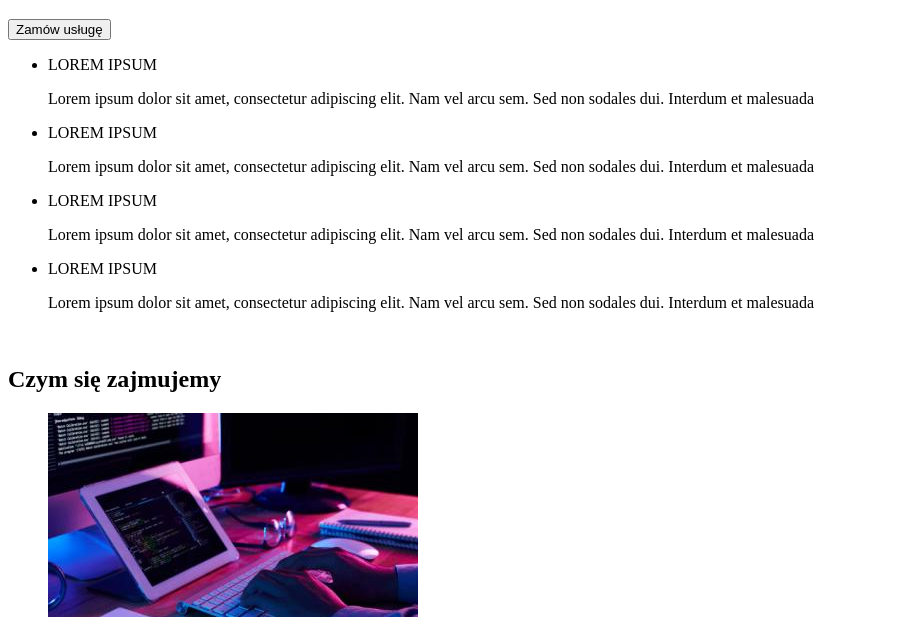
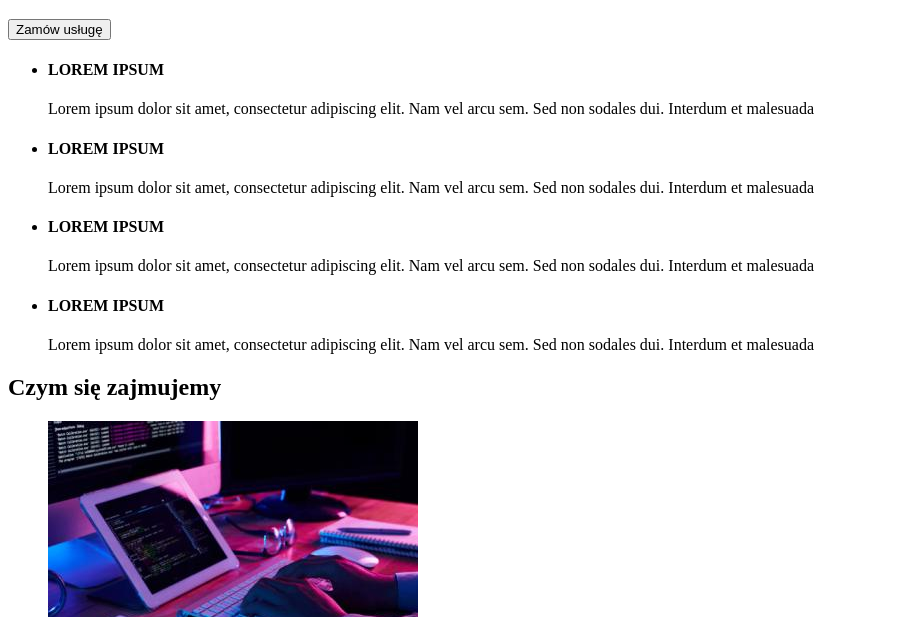
Before and after one commit to LechUlman/goit-markup-hw-01, a plain HTML site: page index.html in a window 1280 px wide. Shown: the part 183-800 px from the top of the page, without its empty margins (0-906 px from the left). Drawn offline with Linux system fonts and the light colour scheme.

Commit message:
mentor's upgrade

```diff
--- a/index.html
+++ b/index.html
@@ -24,28 +24,34 @@
       <p><button>Zamów usługę</button></p>
       <ul>
         <li>
-          <p>LOREM IPSUM</p>
-          Lorem ipsum dolor sit amet, consectetur adipiscing elit. Nam vel arcu
-          sem. Sed non sodales dui. Interdum et malesuada
+          <h4>LOREM IPSUM</h4>
+          <p>
+            Lorem ipsum dolor sit amet, consectetur adipiscing elit. Nam vel
+            arcu sem. Sed non sodales dui. Interdum et malesuada
+          </p>
         </li>
         <li>
-          <p>LOREM IPSUM</p>
-          Lorem ipsum dolor sit amet, consectetur adipiscing elit. Nam vel arcu
-          sem. Sed non sodales dui. Interdum et malesuada
+          <h4>LOREM IPSUM</h4>
+          <p>
+            Lorem ipsum dolor sit amet, consectetur adipiscing elit. Nam vel
+            arcu sem. Sed non sodales dui. Interdum et malesuada
+          </p>
         </li>
         <li>
-          <p>LOREM IPSUM</p>
-          Lorem ipsum dolor sit amet, consectetur adipiscing elit. Nam vel arcu
-          sem. Sed non sodales dui. Interdum et malesuada
+          <h4>LOREM IPSUM</h4>
+          <p>
+            Lorem ipsum dolor sit amet, consectetur adipiscing elit. Nam vel
+            arcu sem. Sed non sodales dui. Interdum et malesuada
+          </p>
         </li>
         <li>
-          <p>LOREM IPSUM</p>
-          Lorem ipsum dolor sit amet, consectetur adipiscing elit. Nam vel arcu
-          sem. Sed non sodales dui. Interdum et malesuada
+          <h4>LOREM IPSUM</h4>
+          <p>
+            Lorem ipsum dolor sit amet, consectetur adipiscing elit. Nam vel
+            arcu sem. Sed non sodales dui. Interdum et malesuada
+          </p>
         </li>
       </ul>
-      <br />
-      <p></p>
       <h2>Czym się zajmujemy</h2>
       <ul>
         <li>
@@ -137,11 +143,8 @@
     </main>
     <footer>
       <h3>WebStudio</h3>
-      <br />
       <address>
-        m. Warszawa, Aleje Jerozolimskie 21<br />
-        info@example.com<br />
-        +48 111 111 111
+        m. Warszawa, Aleje Jerozolimskie 21 info@example.com +48 111 111 111
       </address>
     </footer>
   </body>
```
